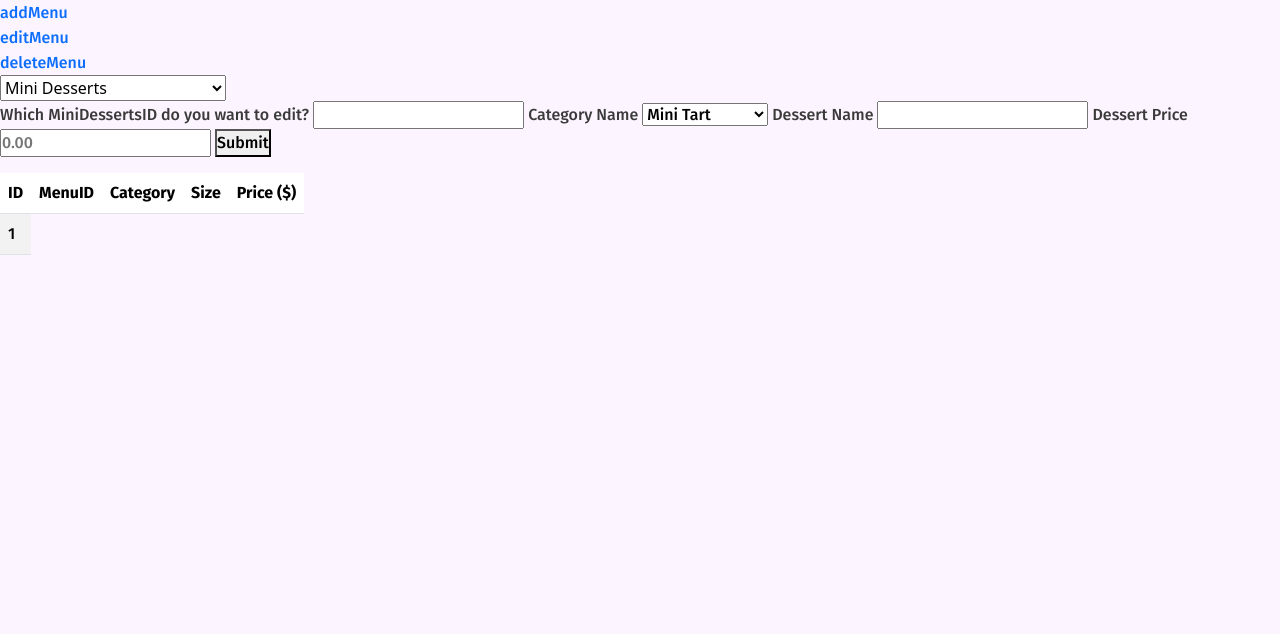
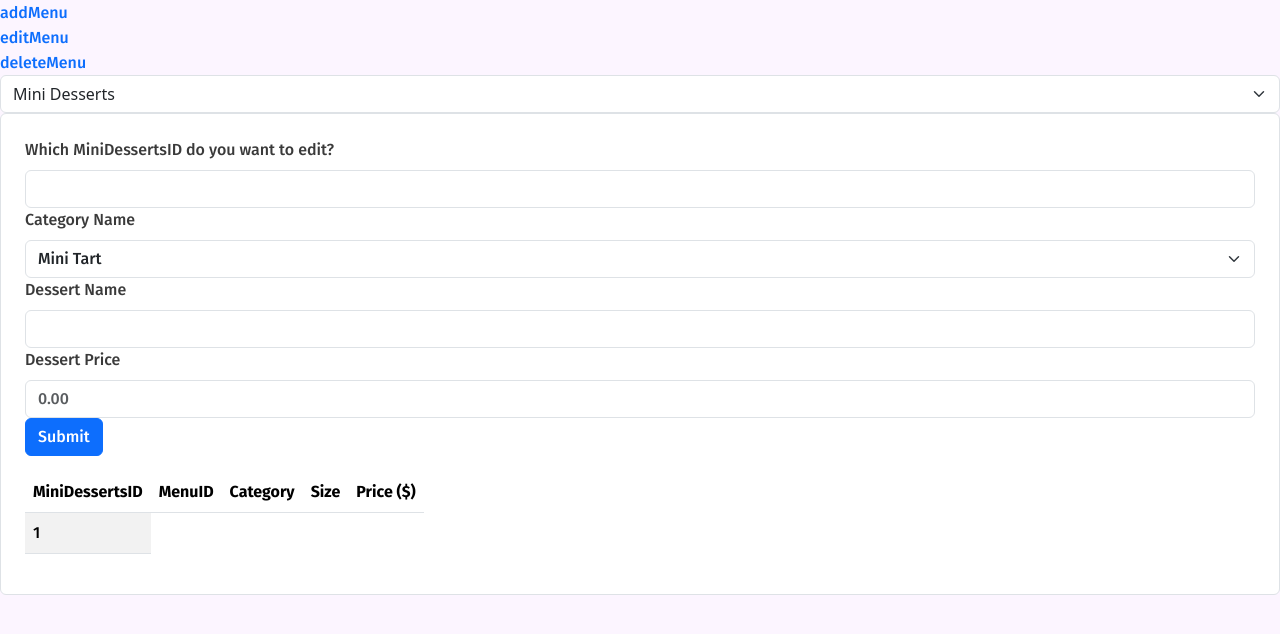
Before and after one commit to Veloric/2023FASE, a Flask app: template templates/editMenu.html in a window 1280 px wide. Shown: the part 120-754 px from the top of the page. Run offline with Flask 3, Linux system fonts and the light colour scheme; the template is opened without the code that fills it: most values are stand-ins (such as "Sample title", 1, 10 or a date in 2020).

Commit message:
Update Admin Menu CSS

```diff
--- a/static/style.css
+++ b/static/style.css
@@ -114,7 +114,7 @@ header{
     width: 47rem;
 }
 
-.contact-form {
+.contact-form, .menu-form {
     background-color: #fff;
     padding: 1.5rem;
     border-radius: 0.375rem;
--- a/templates/editMenu.html
+++ b/templates/editMenu.html
@@ -21,7 +21,7 @@
         <a href="{{ url_for('editMenu') }}">editMenu</a><br>
         <a href="{{ url_for('deleteMenu') }}">deleteMenu</a><br>
 
-        <select name="menu" id="menuSelection">
+        <select name="menu" class="form-select" id="menuSelection">
             <option value="1">Mini Desserts</option>
             <option value="2">Dessert Trays</option>
             <option value="3">Pie & Cheesecake</option>
@@ -33,16 +33,16 @@
 
         <!-- MiniDesserts Form -->
         <div>
-            <form action="{{ url_for('editMenu') }}" method="POST" autocomplete="off" id="miniDessertsForm">
+            <form action="{{ url_for('editMenu') }}" method="POST" autocomplete="off" class="menu-form" id="miniDessertsForm">
 
-                <label for="miniDessertsID">Which MiniDessertsID do you want to edit?</label>
-                <input type="number" id="miniDessertsID" name="miniDessertsID" min="1" required>
+                <label for="miniDessertsID" class="form-label">Which MiniDessertsID do you want to edit?</label>
+                <input type="number" class="form-control" id="miniDessertsID" name="miniDessertsID" min="1" required>
 
-                <input type="hidden" value="1" id="miniMenuID" name="menuID">
+                <input type="hidden" value="1" class="form-control" id="miniMenuID" name="menuID">
 
-                <label for="miniCategoryName">Category Name</label>
+                <label for="miniCategoryName" class="form-label">Category Name</label>
 
-                <select id="miniCategoryName" name="categoryName" required>
+                <select class="form-select" id="miniCategoryName" name="categoryName" required>
                     <option value="Mini Tart">Mini Tart</option>
                     <option value="Mini Pastries">Mini Pastries</option>
                     <option value="Mousse Cups">Mousse Cups</option>
@@ -51,18 +51,18 @@
                     <option value="Brownie Bites">Brownie Bites</option>
                 </select>
 
-                <label for="miniDessertName">Dessert Name</label>
-                <input type="text" id="miniDessertName" name="dessertName" required>
+                <label for="miniDessertName" class="form-label">Dessert Name</label>
+                <input type="text" class="form-control" id="miniDessertName" name="dessertName" required>
 
-                <label for="miniDessertPrice">Dessert Price</label>
-                <input type="number" placeholder="0.00" step=".01" id="miniDessertPrice" name="dessertPrice" required>
+                <label for="miniDessertPrice" class="form-label">Dessert Price</label>
+                <input type="number" placeholder="0.00" step=".01" class="form-control" id="miniDessertPrice" name="dessertPrice" required>
 
-                <button type="submit">Submit</button>
+                <button type="submit" class="btn btn-primary">Submit</button>
                 <p>{{ msg }}</p>
 
                 <table class="table table-striped w-auto">
                     <thead>
-                        <th>ID</th>
+                        <th>MiniDessertsID</th>
                         <th>MenuID</th>
                         <th>Category</th>
                         <th>Size</th>
@@ -81,39 +81,39 @@
 
         <!-- DessertTray Form -->
         <div>
-            <form action="{{ url_for('editMenu') }}" method="POST" autocomplete="off" id="dessertTrayForm">
+            <form action="{{ url_for('editMenu') }}" method="POST" autocomplete="off" class="menu-form" id="dessertTrayForm">
 
-                <label for="dessertTrayID">Which DessertTrayID do you want to edit?</label>
-                <input type="number" id="dessertTrayID" name="dessertTrayID" min="1" required>
+                <label for="dessertTrayID" class="form-label">Which DessertTrayID do you want to edit?</label>
+                <input type="number" class="form-control" id="dessertTrayID" name="dessertTrayID" min="1" required>
 
-                <input type="hidden" value="2" id="trayMenuID" name="menuID">
+                <input type="hidden" value="2" class="form-control" id="trayMenuID" name="menuID">
 
-                <label for="categoryName">Category Name:</label>
-                <select id="categoryName" name="categoryName" required>
+                <label for="categoryName" class="form-label">Category Name:</label>
+                <select class="form-select" id="categoryName" name="categoryName" required>
                     <option value="Brownie Trays">Brownie Trays</option>
                     <option value="Cookie Trays">Cookie Trays</option>
                     <option value="Pastry Trays">Pastry Trays</option>
                 </select>
 
                 <!-- Made it a select list, in case they add Medium in the future but we could make it radio buttons -->
-                <label for="sizeName">Size Name:</label>
-                <select id="sizeName" name="sizeName" required>
+                <label for="sizeName" class="form-label">Size Name:</label>
+                <select class="form-select" id="sizeName" name="sizeName" required>
                     <option value="Large">Large</option>
                     <option value="Small">Small</option>
                 </select>
 
-                <label for="sizePrice">Size Price:</label>
-                <input type="number" placeholder="0.00" step=".01" id="sizePrice" name="sizePrice" required>
+                <label for="sizePrice" class="form-label">Size Price:</label>
+                <input type="number" placeholder="0.00" step=".01" class="form-control" id="sizePrice" name="sizePrice" required>
 
-                <label for="sizeDescription">Size Description:</label>
-                <input type="text" id="sizeDescription" name="sizeDescription" required>
+                <label for="sizeDescription" class="form-label">Size Description:</label>
+                <input type="text" class="form-control" id="sizeDescription" name="sizeDescription" required>
 
-                <button type="submit">Submit</button>
+                <button type="submit" class="btn btn-primary">Submit</button>
                 <p>{{ msg }}</p>
 
                 <table class="table table-striped w-auto">
                     <thead>
-                        <th>ID</th>
+                        <th>DessertTrayID</th>
                         <th>MenuID</th>
                         <th>Category</th>
                         <th>Size</th>
@@ -133,31 +133,31 @@
 
         <!-- PieAndCheesecake Form -->
         <div>
-            <form action="{{ url_for('editMenu') }}" method="POST" autocomplete="off" id="pieAndCheesecakeForm">
+            <form action="{{ url_for('editMenu') }}" method="POST" autocomplete="off" class="menu-form" id="pieAndCheesecakeForm">
 
-                <label for="PCID">Which PCID do you want to edit?</label>
-                <input type="number" id="PCID" name="PCID" min="1" required>
+                <label for="PCID" class="form-label">Which PCID do you want to edit?</label>
+                <input type="number" class="form-control" id="PCID" name="PCID" min="1" required>
 
-                <input type="hidden" value="3" id="PCMenuID" name="menuID">
+                <input type="hidden" value="3" class="form-control" id="PCMenuID" name="menuID">
 
-                <label for="categoryName">Category Name:</label>
-                <select id="categoryName" name="categoryName" required>
+                <label for="categoryName" class="form-label">Category Name:</label>
+                <select class="form-select" id="categoryName" name="categoryName" required>
                     <option value='9" Pie'>9" Pie</option>
                     <option value='8" Cheesecake'>8" Cheesecake</option>
                 </select>
 
-                <label for="PCName">Pie or Cheesecake Name:</label>
-                <input type="text" id="PCName" name="PCName" required>
+                <label for="PCName" class="form-label">Pie or Cheesecake Name:</label>
+                <input type="text" class="form-control" id="PCName" name="PCName" required>
 
-                <label for="PCPrice">Pie or Cheesecake Price:</label>
-                <input type="number" placeholder="0.00" step=".01" id="PCPrice" name="PCPrice" required>
+                <label for="PCPrice" class="form-label">Pie or Cheesecake Price:</label>
+                <input type="number" placeholder="0.00" step=".01" class="form-control" id="PCPrice" name="PCPrice" required>
 
-                <button type="submit">Submit</button>
+                <button type="submit" class="btn btn-primary">Submit</button>
                 <p>{{ msg }}</p>
 
                 <table class="table table-striped w-auto">
                     <thead>
-                        <th>ID</th>
+                        <th>PCID</th>
                         <th>MenuID</th>
                         <th>Category</th>
                         <th>Size</th>
@@ -176,33 +176,33 @@
 
         <!-- Cupcake Form -->
         <div>
-            <form action="{{ url_for('editMenu') }}" method="POST" autocomplete="off" id="cupcakeForm">
+            <form action="{{ url_for('editMenu') }}" method="POST" autocomplete="off" class="menu-form" id="cupcakeForm">
 
-                <label for="cupcakeID">Which CupcakeID do you want to edit?</label>
-                <input type="number" id="cupcakeID" name="cupcakeID" min="1" required>
+                <label for="cupcakeID" class="form-label">Which CupcakeID do you want to edit?</label>
+                <input type="number" class="form-control" id="cupcakeID" name="cupcakeID" min="1" required>
 
-                <input type="hidden" value="4" id="cupcakeMenuID" name="menuID">
+                <input type="hidden" value="4" class="form-control" id="cupcakeMenuID" name="menuID">
 
-                <label for="sizeName">Size Name:</label>
-                <select id="sizeName" name="sizeName" required>
+                <label for="sizeName" class="form-label">Size Name:</label>
+                <select class="form-select" id="sizeName" name="sizeName" required>
                     <option value="Mini">Mini</option>
                     <option value="Birthday">Birthday</option>
                     <option value="Gourmet">Gourmet</option>
                 </select>
 
                 <!-- Named Size Description as Cupcake Description in the form to be more clear for the admin user -->
-                <label for="sizeDescription">Cupcake Description:</label>
-                <input type="text" id="sizeDescription" name="sizeDescription" required>
+                <label for="sizeDescription" class="form-label">Cupcake Description:</label>
+                <input type="text" class="form-control" id="sizeDescription" name="sizeDescription" required>
 
-                <label for="cupcakePrice">Cupcake Price:</label>
-                <input type="number" placeholder="0.00" step=".01" id="cupcakePrice" name="cupcakePrice" required>
+                <label for="cupcakePrice" class="form-label">Cupcake Price:</label>
+                <input type="number" placeholder="0.00" step=".01" class="form-control" id="cupcakePrice" name="cupcakePrice" required>
 
-                <button type="submit">Submit</button>
+                <button type="submit" class="btn btn-primary">Submit</button>
                 <p>{{ msg }}</p>
 
                 <table class="table table-striped w-auto">
                     <thead>
-                        <th>ID</th>
+                        <th>CupcakeID</th>
                         <th>MenuID</th>
                         <th>Category</th>
                         <th>Size</th>
@@ -221,23 +221,23 @@
 
         <!-- Dietary Form -->
         <div>
-            <form action="{{ url_for('editMenu') }}" method="POST" autocomplete="off" id="dietaryForm">
+            <form action="{{ url_for('editMenu') }}" method="POST" autocomplete="off" class="menu-form" id="dietaryForm">
 
-                <label for="dietaryID">Which DietaryID do you want to edit?</label>
-                <input type="number" id="dietaryID" name="dietaryID" min="1" required>
+                <label for="dietaryID" class="form-label">Which DietaryID do you want to edit?</label>
+                <input type="number" class="form-control" id="dietaryID" name="dietaryID" min="1" required>
 
-                <input type="hidden" value="5" id="dietaryMenuID" name="menuID">
+                <input type="hidden" value="5" class="form-control" id="dietaryMenuID" name="menuID">
 
-                <label for="categoryName">Category Name:</label>
-                <select id="categoryName" name="categoryName" required>
+                <label for="categoryName" class="form-label">Category Name:</label>
+                <select class="form-select" id="categoryName" name="categoryName" required>
                     <option value="Sugar Free">Sugar Free</option>
                     <option value="Gluten Free">Gluten Free</option>
                     <option value="Vegan">Vegan</option>
                     <option value="Flourless Chocolate">Flourless Chocolate</option>
                 </select>
 
-                <label for="cakeSize">Cake Size:</label>
-                <select id="cakeSize" name="cakeSize" required>
+                <label for="cakeSize" class="form-label">Cake Size:</label>
+                <select class="form-select" id="cakeSize" name="cakeSize" required>
                     <option value='6" Round'>6" Round</option>
                     <option value='8" Round'>8" Round</option>
                     <option value='10" Round'>10" Round</option>
@@ -253,15 +253,15 @@
                     <option value='8" Cheesecake'>8" Cheesecake</option>
                 </select>
 
-                <label for="dietaryPrice">Dietary Price:</label>
-                <input type="number" placeholder="0.00" step=".01" id="dietaryPrice" name="dietaryPrice" required>
+                <label for="dietaryPrice" class="form-label">Dietary Price:</label>
+                <input type="number" placeholder="0.00" step=".01" class="form-control" id="dietaryPrice" name="dietaryPrice" required>
 
-                <button type="submit">Submit</button>
+                <button type="submit" class="btn btn-primary">Submit</button>
                 <p>{{ msg }}</p>
 
                 <table class="table table-striped w-auto">
                     <thead>
-                        <th>ID</th>
+                        <th>DietaryID</th>
                         <th>MenuID</th>
                         <th>Category</th>
                         <th>Size</th>
@@ -280,17 +280,17 @@
 
         <!-- Signature Flavor Cake Form -->
         <div>
-            <form action="{{ url_for('editMenu') }}" method="POST" autocomplete="off" id="signatureFlavorCakeForm">
+            <form action="{{ url_for('editMenu') }}" method="POST" autocomplete="off" class="menu-form" id="signatureFlavorCakeForm">
 
-                <label for="SFID">Which SignatureFlavorCakeID do you want to edit?</label>
-                <input type="number" id="SFID" name="SFID" min="1" required>
+                <label for="SFID" class="form-label">Which SignatureFlavorCakeID do you want to edit?</label>
+                <input type="number" class="form-control" id="SFID" name="SFID" min="1" required>
 
-                <input type="hidden" value="6" id="SFMenuID" name="menuID">
+                <input type="hidden" value="6" class="form-control" id="SFMenuID" name="menuID">
 
-                <label for="categoryName">Category Name:</label>
+                <label for="categoryName" class="form-label">Category Name:</label>
                 <!-- <input type="text" id="categoryName" name="categoryName" required> -->
 
-                <select id="categoryName" name="categoryName" required>
+                <select class="form-select" id="categoryName" name="categoryName" required>
                     <option value="Price 1">Price 1</option>
                     <option value="Price 2">Price 2</option>
                     <option value="Price 3">Price 3</option>
@@ -298,8 +298,8 @@
                 </select>
 
                 <!-- Not sure how we should do cake size and servings but this is the current solution which would probably affect SFPrice -->
-                <label for="cakeSize">Cake Size:</label>
-                <select id="cakeSize" name="cakeSize" required>
+                <label for="cakeSize" class="form-label">Cake Size:</label>
+                <select class="form-select" id="cakeSize" name="cakeSize" required>
                     <option value='6" Round'>6" Round</option>
                     <option value='8" Round'>8" Round</option>
                     <option value='10" Round'>10" Round</option>
@@ -309,8 +309,8 @@
                     <option value='Full Sheet'>Full Sheet</option>
                 </select>
 
-                <label for="servings">Servings:</label>
-                <select id="servings" name="servings" required>
+                <label for="servings" class="form-label">Servings:</label>
+                <select class="form-select" id="servings" name="servings" required>
                     <option value="4-6">4-6</option>
                     <option value="10-12">10-12</option>
                     <option value="12-18">12-18</option>
@@ -320,15 +320,15 @@
                     <option value="50-75">50-75</option>
                 </select>
 
-                <label for="SFPrice">Price:</label>
-                <input type="number" placeholder="0.00" step=".01" id="SFPrice" name="SFPrice" required>
+                <label for="SFPrice" class="form-label">Price:</label>
+                <input type="number" placeholder="0.00" step=".01" class="form-control" id="SFPrice" name="SFPrice" required>
 
-                <button type="submit">Submit</button>
+                <button type="submit" class="btn btn-primary">Submit</button>
                 <p>{{ msg }}</p>
 
                 <table class="table table-striped w-auto">
                     <thead>
-                        <th>ID</th>
+                        <th>SignatureFlavorCakeID</th>
                         <th>MenuID</th>
                         <th>Category</th>
                         <th>Size</th>
@@ -348,14 +348,14 @@
 
          <!-- Cake Form -->
          <div>
-            <form action="{{ url_for('editMenu') }}" method="POST" autocomplete="off" id="cakeForm">
-                <input type="hidden" value="7" id="cakeMenuID" name="menuID">
+            <form action="{{ url_for('editMenu') }}" method="POST" autocomplete="off" class="menu-form" id="cakeForm">
+                <input type="hidden" value="7" class="form-control" id="cakeMenuID" name="menuID">
 
-                <label for="cakeID">Which CakeID do you want to edit?</label>
-                <input type="number" id="cakeID" name="cakeID" min="1" required>
+                <label for="cakeID" class="form-label">Which CakeID do you want to edit?</label>
+                <input type="number" class="form-control" id="cakeID" name="cakeID" min="1" required>
 
-                <label for="cakeSize">Cake Size:</label>
-                <select id="cakeSize" name="cakeSize" required>
+                <label for="cakeSize" class="form-label">Cake Size:</label>
+                <select class="form-select" id="cakeSize" name="cakeSize" required>
                     <option value='6" Round'>6" Round</option>
                     <option value='8" Round'>8" Round</option>
                     <option value='10" Round'>10" Round</option>
@@ -365,8 +365,8 @@
                     <option value='Full Sheet'>Full Sheet</option>
                 </select>
 
-                <label for="servings">Servings:</label>
-                <select id="servings" name="servings" required>
+                <label for="servings" class="form-label">Servings:</label>
+                <select class="form-select" id="servings" name="servings" required>
                     <option value="4-6">4-6</option>
                     <option value="10-12">10-12</option>
                     <option value="12-18">12-18</option>
@@ -376,24 +376,24 @@
                     <option value="50-75">50-75</option>
                 </select>
 
-                <label for="cakePrice">Cake Price:</label>
-                <input type="number" placeholder="0.00" step=".01" id="cakePrice" name="cakePrice" required>
+                <label for="cakePrice" class="form-label">Cake Price:</label>
+                <input type="number" placeholder="0.00" step=".01" class="form-control" id="cakePrice" name="cakePrice" required>
 
-                <label for="cakeEnhancement">Cake Enhancement Price:</label>
-                <input type="number" placeholder="0.00" step=".01" id="cakeEnhancement" name="cakeEnhancement" required>
+                <label for="cakeEnhancement" class="form-label">Cake Enhancement Price:</label>
+                <input type="number" placeholder="0.00" step=".01" class="form-control" id="cakeEnhancement" name="cakeEnhancement" required>
 
-                <label for="fillingEnhancement">Filling Enhancement Price:</label>
-                <input type="number" placeholder="0.00" step=".01" id="fillingEnhancement" name="fillingEnhancement" required>
+                <label for="fillingEnhancement" class="form-label">Filling Enhancement Price:</label>
+                <input type="number" placeholder="0.00" step=".01" class="form-control" id="fillingEnhancement" name="fillingEnhancement" required>
 
-                <label for="frostingEnhancement">Frosting Enhancement Price:</label>
-                <input type="number" placeholder="0.00" step=".01" id="frostingEnhancement" name="frostingEnhancement" required>
+                <label for="frostingEnhancement" class="form-label">Frosting Enhancement Price:</label>
+                <input type="number" placeholder="0.00" step=".01" class="form-control" id="frostingEnhancement" name="frostingEnhancement" required>
 
-                <button type="submit">Submit</button>
+                <button type="submit" class="btn btn-primary">Submit</button>
                 <p>{{ msg }}</p>
 
                 <table class="table table-striped w-auto">
                     <thead>
-                        <th>ID</th>
+                        <th>CakeID</th>
                         <th>MenuID</th>
                         <th>Category</th>
                         <th>Size</th>
```
Also changed, not shown: templates/addMenu.html (+74 -74 lines), templates/deleteMenu.html (+43 -43 lines).
